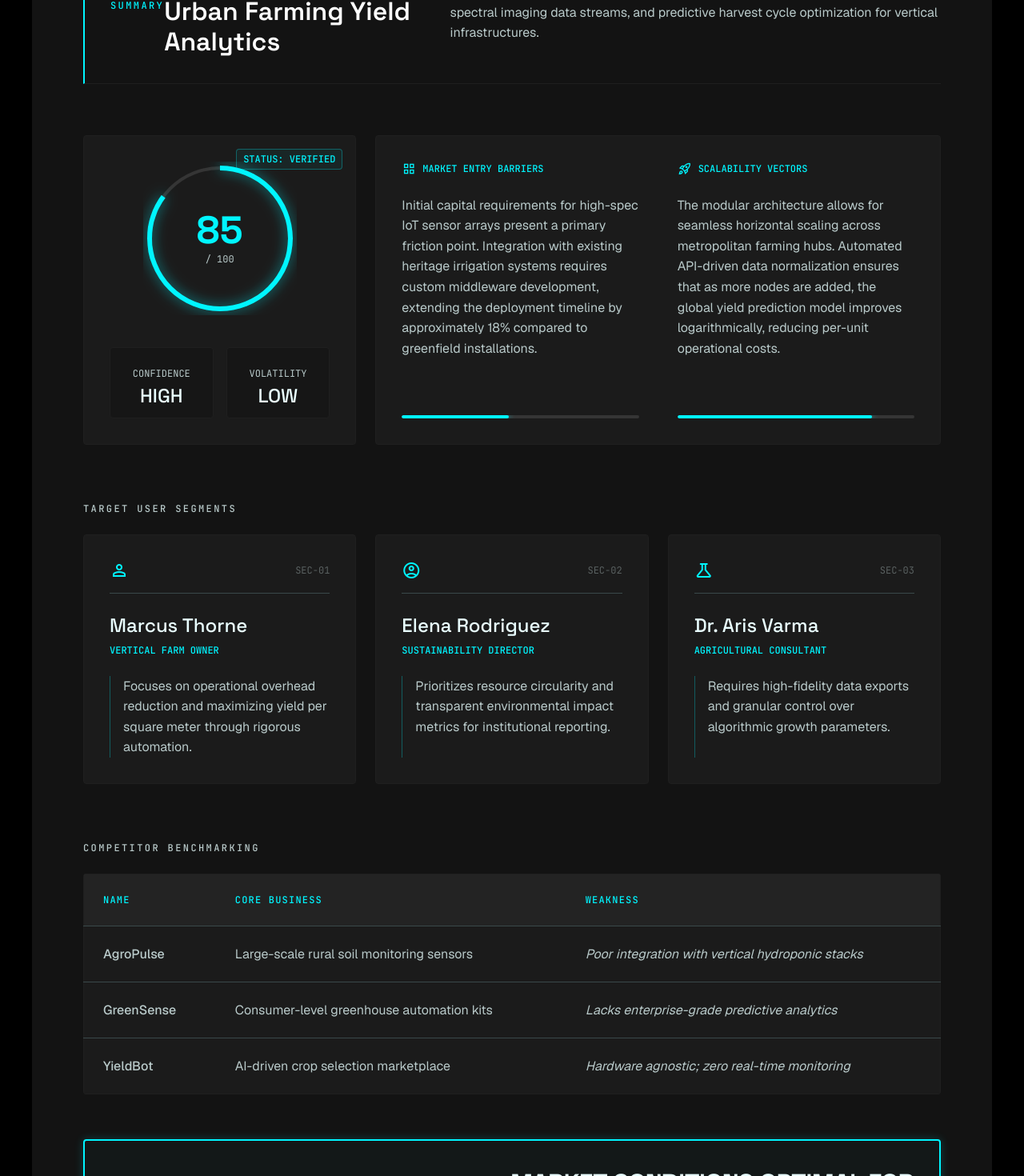
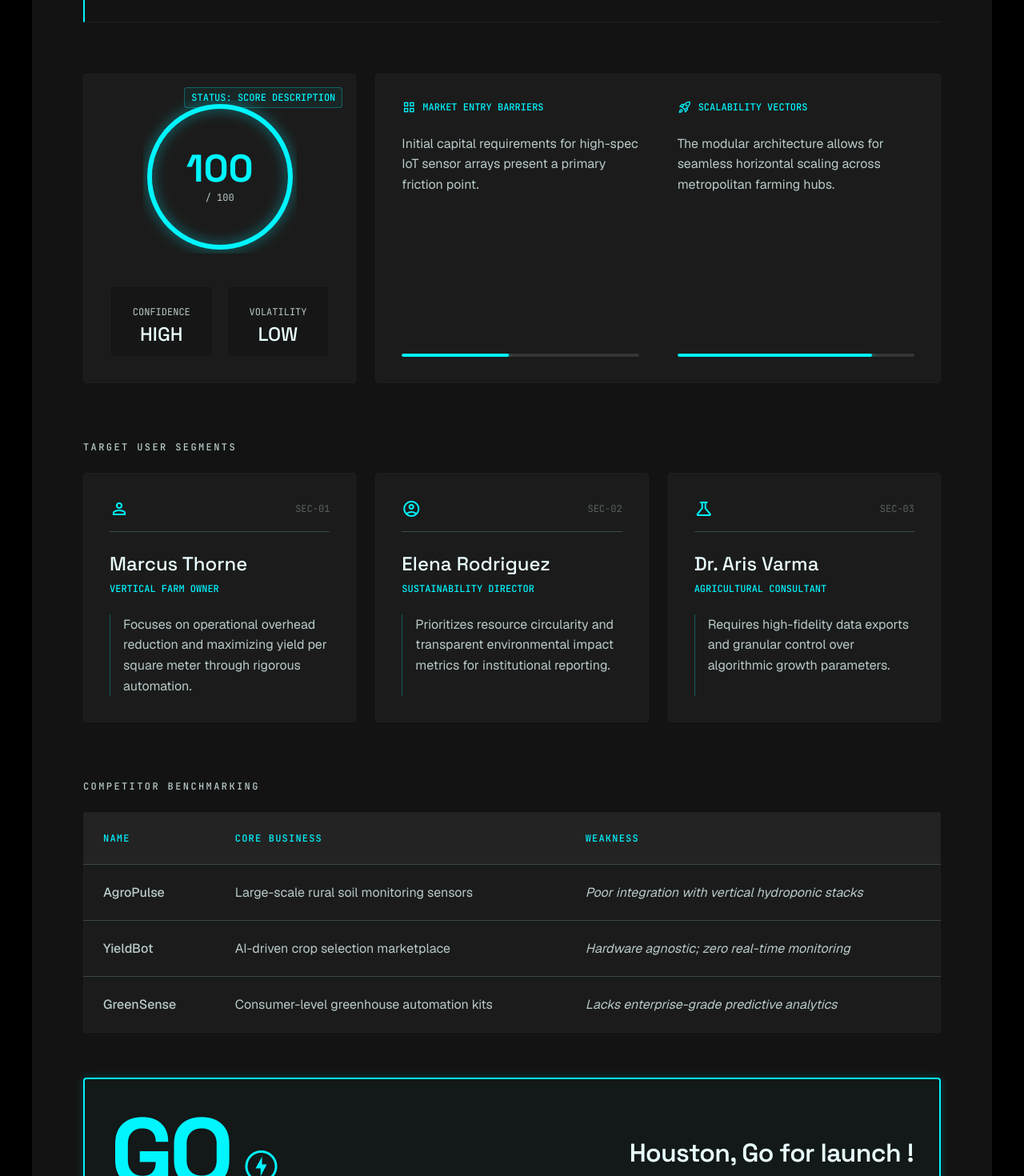
Before and after one commit to fabriziodeltufo/react-startup-val, a React (Vite) app: page /dashboard in a window 1280 px wide. Shown: the part 304-1774 px from the top of the page at 80% size. Built offline with nearby package versions, Linux system fonts and the light colour scheme.

Commit message:
feat: dynamic dashboard rendering using external data and state management

```diff
--- a/src/components/DashBoard.jsx
+++ b/src/components/DashBoard.jsx
@@ -1,13 +1,33 @@
-import React from 'react';
+import React, { useState } from 'react';
 import { NavLink, useNavigate } from 'react-router-dom';
 import './style/DashBoard.css';
+import initialData from '../dataDasboard';
 
 function DashBoard() {
   const navigate = useNavigate();
+  const [dashboardData, setDashboardData] = useState(initialData);
 
   const handleBackToInput = () => {
     navigate('/');
   };
+
+  const scoreVal = parseInt(dashboardData.successScore.value, 10) || 0;
+  const strokeDasharray = 552.92;
+  const strokeDashoffset = strokeDasharray - (scoreVal / 100) * strokeDasharray;
+
+  const colorMap = {
+    cyan: {
+      main: '#00f5ff',
+      bg: 'rgba(0, 245, 255, 0.02)',
+      glow: 'rgba(0, 245, 255, 0.2)',
+    },
+    red: {
+      main: '#ff5252',
+      bg: 'rgba(255, 82, 82, 0.02)',
+      glow: 'rgba(255, 82, 82, 0.2)',
+    }
+  };
+  const verdictColor = colorMap[dashboardData.verdict.color] || colorMap.cyan;
 
   return (
     <div className="dashboard-container">
@@ -45,9 +65,9 @@ function DashBoard() {
         {/* Header Section */}
         <header className="dashboard-header">
           <p className="header-tag">IDEA SUMMARY</p>
-          <h1 className="header-title">Autonomous Micro-SaaS for Sustainable Urban Farming Yield Analytics</h1>
+          <h1 className="header-title">{dashboardData.ideaSummary.Title}</h1>
           <p className="header-desc">
-            Advanced diagnostic run mapping technical feasibility against high-density urban agricultural environments. Analysis focuses on real-time nutrient calibration, spectral imaging data streams, and predictive harvest cycle optimization for vertical infrastructures.
+            {dashboardData.ideaSummary.Description}
           </p>
         </header>
 
@@ -56,16 +76,22 @@ function DashBoard() {
           {/* Success Score Gauge Card */}
           <section className="gauge-card">
             <div className="gauge-status">
-              Status: Verified
+              Status: {dashboardData.successScore.description || "Verified"}
             </div>
 
             <div className="gauge-svg-container">
               <svg className="gauge-svg" viewBox="0 0 192 192">
                 <circle className="gauge-circle-bg" cx="96" cy="96" r="88" />
-                <circle className="gauge-circle-fill" cx="96" cy="96" r="88" />
+                <circle
+                  className="gauge-circle-fill"
+                  cx="96"
+                  cy="96"
+                  r="88"
+                  style={{ strokeDashoffset }}
+                />
               </svg>
               <div className="gauge-text">
-                <span className="gauge-val">85</span>
+                <span className="gauge-val">{dashboardData.successScore.value}</span>
                 <span className="gauge-total">/ 100</span>
               </div>
             </div>
@@ -85,37 +111,30 @@ function DashBoard() {
           {/* Difficulty Analysis Section */}
           <section className="difficulty-card">
             <div className="difficulty-grid">
-              {/* Barriers Column */}
-              <div className="difficulty-col">
+              {dashboardData.difficulty.map((item, index) => {
+                const isFirst = index === 0;
+                return (
+                  <div key={index} className="difficulty-col">
                     <div>
                       <h2 className="difficulty-title">
-                    <span className="material-symbols-outlined">grid_view</span>
-                    MARKET ENTRY BARRIERS
+                        <span className="material-symbols-outlined">
+                          {isFirst ? 'grid_view' : 'rocket_launch'}
+                        </span>
+                        {item.title}
                       </h2>
                       <p className="difficulty-desc">
-                    Initial capital requirements for high-spec IoT sensor arrays present a primary friction point. Integration with existing heritage irrigation systems requires custom middleware development, extending the deployment timeline by approximately 18% compared to greenfield installations.
+                        {item.description}
                       </p>
                     </div>
                     <div className="progress-track">
-                  <div className="progress-bar bar-45"></div>
+                      <div
+                        className="progress-bar"
+                        style={{ width: isFirst ? '45%' : '82%' }}
+                      ></div>
                     </div>
                   </div>
-
-              {/* Scalability Column */}
-              <div className="difficulty-col">
-                <div>
-                  <h2 className="difficulty-title">
-                    <span className="material-symbols-outlined">rocket_launch</span>
-                    SCALABILITY VECTORS
-                  </h2>
-                  <p className="difficulty-desc">
-                    The modular architecture allows for seamless horizontal scaling across metropolitan farming hubs. Automated API-driven data normalization ensures that as more nodes are added, the global yield prediction model improves logarithmically, reducing per-unit operational costs.
-                  </p>
-                </div>
-                <div className="progress-track">
-                  <div className="progress-bar bar-82"></div>
-                </div>
-              </div>
+                );
+              })}
             </div>
           </section>
 
@@ -123,44 +142,22 @@ function DashBoard() {
           <div className="section-wrapper">
             <h2 className="section-title">Target User Segments</h2>
             <div className="personas-grid">
-              {/* Persona Card 1 */}
-              <div className="persona-card">
+              {dashboardData.personas.map((persona, index) => {
+                const icons = ['person', 'account_circle', 'science'];
+                const icon = icons[index % icons.length];
+                const sec = `SEC-0${index + 1}`;
+                return (
+                  <div key={index} className="persona-card">
                     <div className="persona-header">
-                  <span className="material-symbols-outlined persona-icon">person</span>
-                  <span className="persona-sec">SEC-01</span>
+                      <span className="material-symbols-outlined persona-icon">{icon}</span>
+                      <span className="persona-sec">{sec}</span>
                     </div>
-                <h3 className="persona-name">Marcus Thorne</h3>
-                <p className="persona-role">Vertical Farm Owner</p>
-                <p className="persona-quote">
-                  Focuses on operational overhead reduction and maximizing yield per square meter through rigorous automation.
-                </p>
+                    <h3 className="persona-name">{persona.name}</h3>
+                    <p className="persona-role">{persona.role}</p>
+                    <p className="persona-quote">{persona.quote}</p>
                   </div>
-
-              {/* Persona Card 2 */}
-              <div className="persona-card">
-                <div className="persona-header">
-                  <span className="material-symbols-outlined persona-icon">account_circle</span>
-                  <span className="persona-sec">SEC-02</span>
-                </div>
-                <h3 className="persona-name">Elena Rodriguez</h3>
-                <p className="persona-role">Sustainability Director</p>
-                <p className="persona-quote">
-                  Prioritizes resource circularity and transparent environmental impact metrics for institutional reporting.
-                </p>
-              </div>
-
-              {/* Persona Card 3 */}
-              <div className="persona-card">
-                <div className="persona-header">
-                  <span className="material-symbols-outlined persona-icon">science</span>
-                  <span className="persona-sec">SEC-03</span>
-                </div>
-                <h3 className="persona-name">Dr. Aris Varma</h3>
-                <p className="persona-role">Agricultural Consultant</p>
-                <p className="persona-quote">
-                  Requires high-fidelity data exports and granular control over algorithmic growth parameters.
-                </p>
-              </div>
+                );
+              })}
             </div>
           </div>
 
@@ -177,35 +174,38 @@ function DashBoard() {
                   </tr>
                 </thead>
                 <tbody>
-                  <tr>
-                    <td className="competitor-name">AgroPulse</td>
-                    <td>Large-scale rural soil monitoring sensors</td>
-                    <td className="competitor-weakness">Poor integration with vertical hydroponic stacks</td>
+                  {dashboardData.competitors.map((competitor, index) => (
+                    <tr key={index}>
+                      <td className="competitor-name">{competitor.name}</td>
+                      <td>{competitor.coreBusiness}</td>
+                      <td className="competitor-weakness">{competitor.weakness}</td>
                     </tr>
-                  <tr>
-                    <td className="competitor-name">GreenSense</td>
-                    <td>Consumer-level greenhouse automation kits</td>
-                    <td className="competitor-weakness">Lacks enterprise-grade predictive analytics</td>
-                  </tr>
-                  <tr>
-                    <td className="competitor-name">YieldBot</td>
-                    <td>AI-driven crop selection marketplace</td>
-                    <td className="competitor-weakness">Hardware agnostic; zero real-time monitoring</td>
-                  </tr>
+                  ))}
                 </tbody>
               </table>
             </div>
           </div>
 
           {/* Final Verdict Banner */}
-          <section className="verdict-card">
+          <section
+            className="verdict-card"
+            style={{
+              borderColor: verdictColor.main,
+              backgroundColor: verdictColor.bg,
+              boxShadow: `0 0 12px ${verdictColor.glow}`
+            }}
+          >
             <div className="verdict-badge">
-              <span className="verdict-go">G O</span>
-              <span className="material-symbols-outlined verdict-icon">offline_bolt</span>
+              <span className="verdict-go" style={{ color: verdictColor.main }}>
+                {dashboardData.verdict.text}
+              </span>
+              <span className="material-symbols-outlined verdict-icon" style={{ color: verdictColor.main }}>
+                {dashboardData.verdict.text === 'GO' ? 'offline_bolt' : 'cancel'}
+              </span>
             </div>
             <div className="verdict-text-container">
               <p className="verdict-text">
-                MARKET CONDITIONS OPTIMAL FOR IMMEDIATE TECHNICAL PROTOTYPE DEPLOYMENT.
+                {dashboardData.verdict.description}
               </p>
             </div>
           </section>
--- /dev/null
+++ b/src/dataDasboard.js
@@ -0,0 +1,75 @@
+const data = {
+
+    ideaSummary: {
+        Title: "Autonomous Micro-SaaS ",
+        Description: "Advanced diagnostic run mapping technical feasibility against high-density urban agricultural environments. Analysis focuses on real-time nutrient calibration, spectral imaging data streams, and predictive harvest cycle optimization for vertical infrastructures.",
+    },
+
+    successScore: {
+        value: "100",
+        description: "score description",
+    },
+
+    difficulty: [
+        {
+            title: "MARKET ENTRY BARRIERS",
+            description: "Initial capital requirements for high-spec IoT sensor arrays present a primary friction point. ",
+        },
+
+        {
+            title: "SCALABILITY VECTORS",
+            description: "The modular architecture allows for seamless horizontal scaling across metropolitan farming hubs.",
+        },
+    ],
+
+    personas: [
+        {
+            name: "Marcus Thorne",
+            role: "Vertical Farm Owner",
+            quote: "Focuses on operational overhead reduction and maximizing yield per square meter through rigorous automation."
+        },
+
+        {
+            name: "Elena Rodriguez",
+            role: "Sustainability Director",
+            quote: "Prioritizes resource circularity and transparent environmental impact metrics for institutional reporting."
+        },
+
+        {
+            name: "Dr. Aris Varma",
+            role: "Agricultural Consultant",
+            quote: "Requires high-fidelity data exports and granular control over algorithmic growth parameters."
+        }
+
+    ],
+
+    competitors: [
+        {
+            name: "AgroPulse",
+            coreBusiness: "Large-scale rural soil monitoring sensors",
+            weakness: "Poor integration with vertical hydroponic stacks"
+        },
+
+        {
+            name: "YieldBot",
+            coreBusiness: "AI-driven crop selection marketplace",
+            weakness: "Hardware agnostic; zero real-time monitoring"
+        },
+
+        {
+            name: "GreenSense",
+            coreBusiness: "Consumer-level greenhouse automation kits",
+            weakness: "Lacks enterprise-grade predictive analytics"
+        }
+    ],
+
+    verdict: {
+        text: "GO",
+        color: "cyan", // red x no GO
+        description: "Houston, Go for launch !"
+    }
+
+
+}
+
+export default data;
```
Lines whose indentation alone changed are shown as unchanged.
